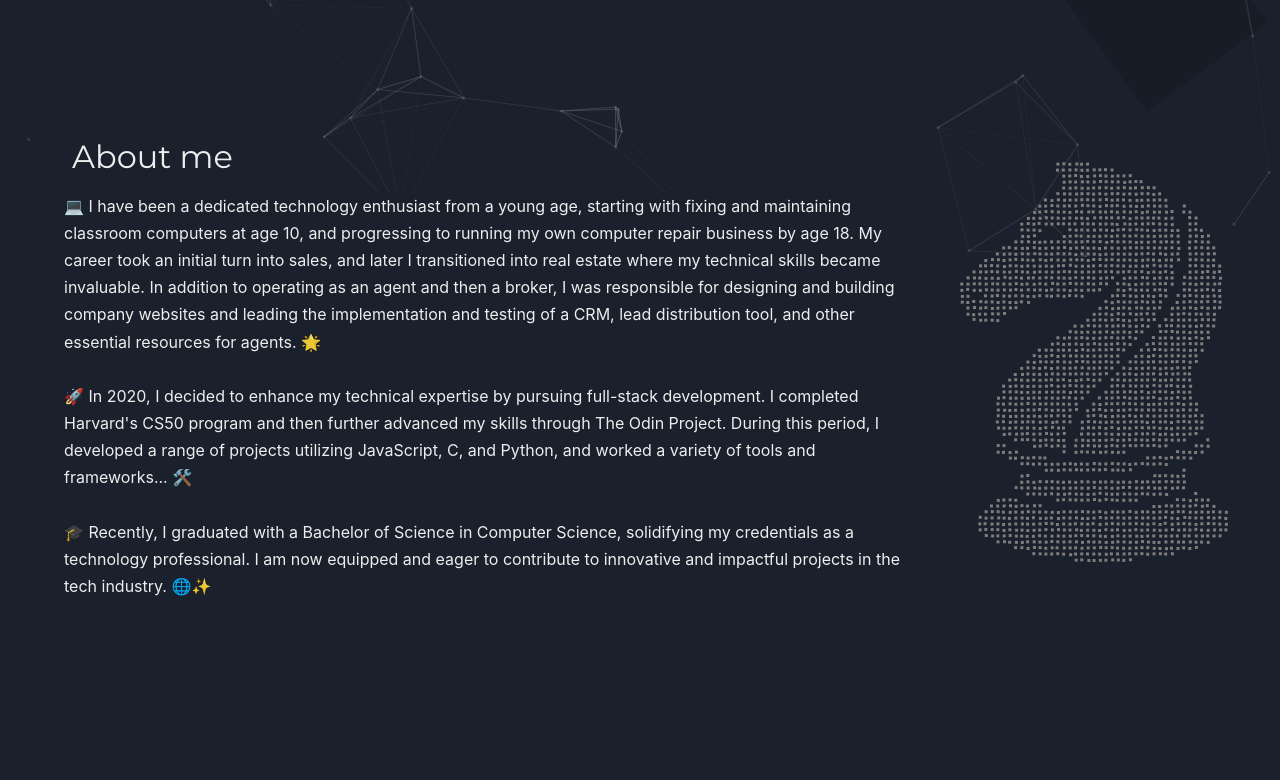
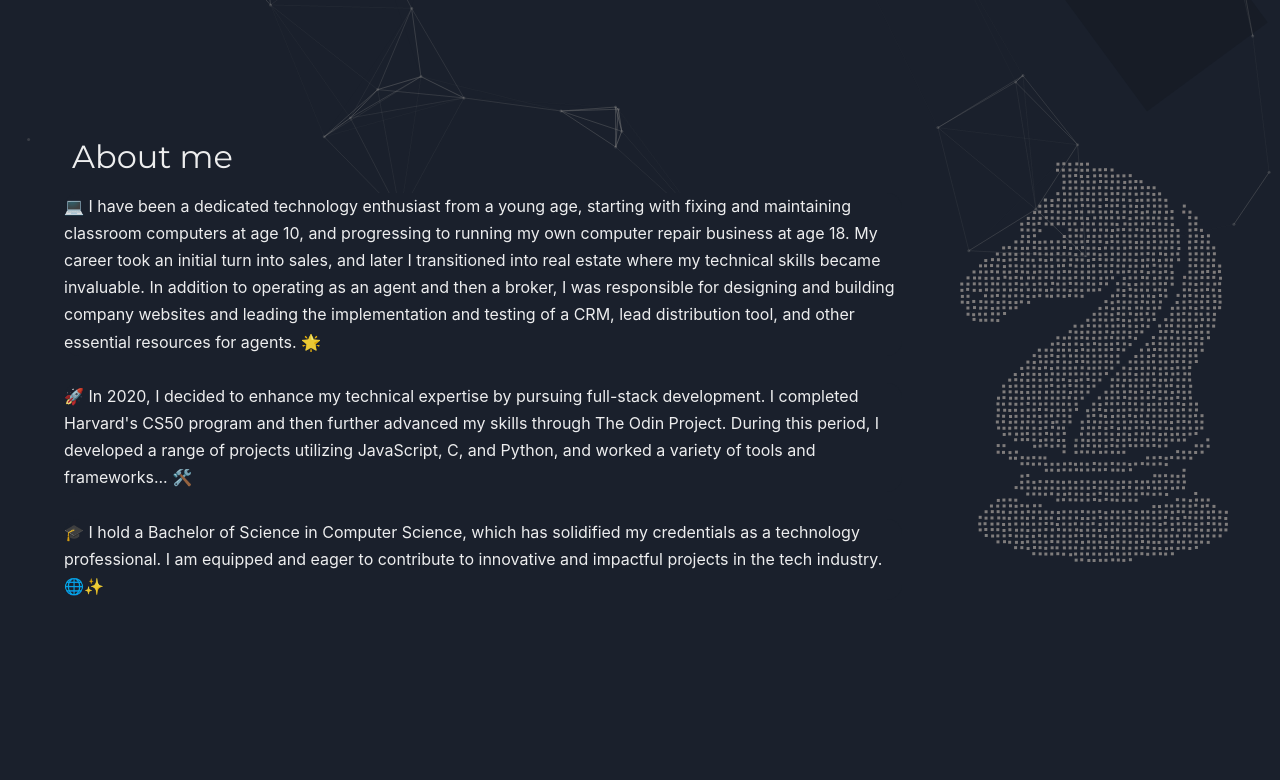
Before and after one commit to kn8a/portfolio, a React (Create React App) app: page / in a window 1280 px wide. Shown: the part 543-1323 px from the top of the page. Built offline with nearby package versions, Linux system fonts and the light colour scheme; a web font is replaced by a local one.

Commit message:
change verbiage

```diff
--- a/src/Components/About.js
+++ b/src/Components/About.js
@@ -75,7 +75,7 @@ function About() {
                   <Text lineHeight={1.7}>
                     <Text backgroundColor={'chakra-body-bg'} rounded={15} >
                       <p>
-                      💻 I have been a dedicated technology enthusiast from a young age, starting with fixing and maintaining classroom computers at age 10, and progressing to running my own computer repair business by age 18.
+                      💻 I have been a dedicated technology enthusiast from a young age, starting with fixing and maintaining classroom computers at age 10, and progressing to running my own computer repair business at age 18.
                       My career took an initial turn into sales, and later I transitioned into real estate where my technical skills became invaluable. In addition to operating as an agent and then a broker, I was responsible for designing and building company websites and leading the implementation and testing of a CRM, lead distribution tool, and other essential resources for agents. 🌟
                       </p>
                     </Text>
@@ -91,7 +91,7 @@ function About() {
                     <br></br>
                     <Text backgroundColor={'chakra-body-bg'} rounded={15}>
                       <p>
-                      🎓 Recently, I graduated with a Bachelor of Science in Computer Science, solidifying my credentials as a technology professional. I am now equipped and eager to contribute to innovative and impactful projects in the tech industry. 🌐✨
+                      🎓 I hold a Bachelor of Science in Computer Science, which has solidified my credentials as a technology professional. I am equipped and eager to contribute to innovative and impactful projects in the tech industry. 🌐✨
                       </p>
                     </Text>
                   </Text>
```
